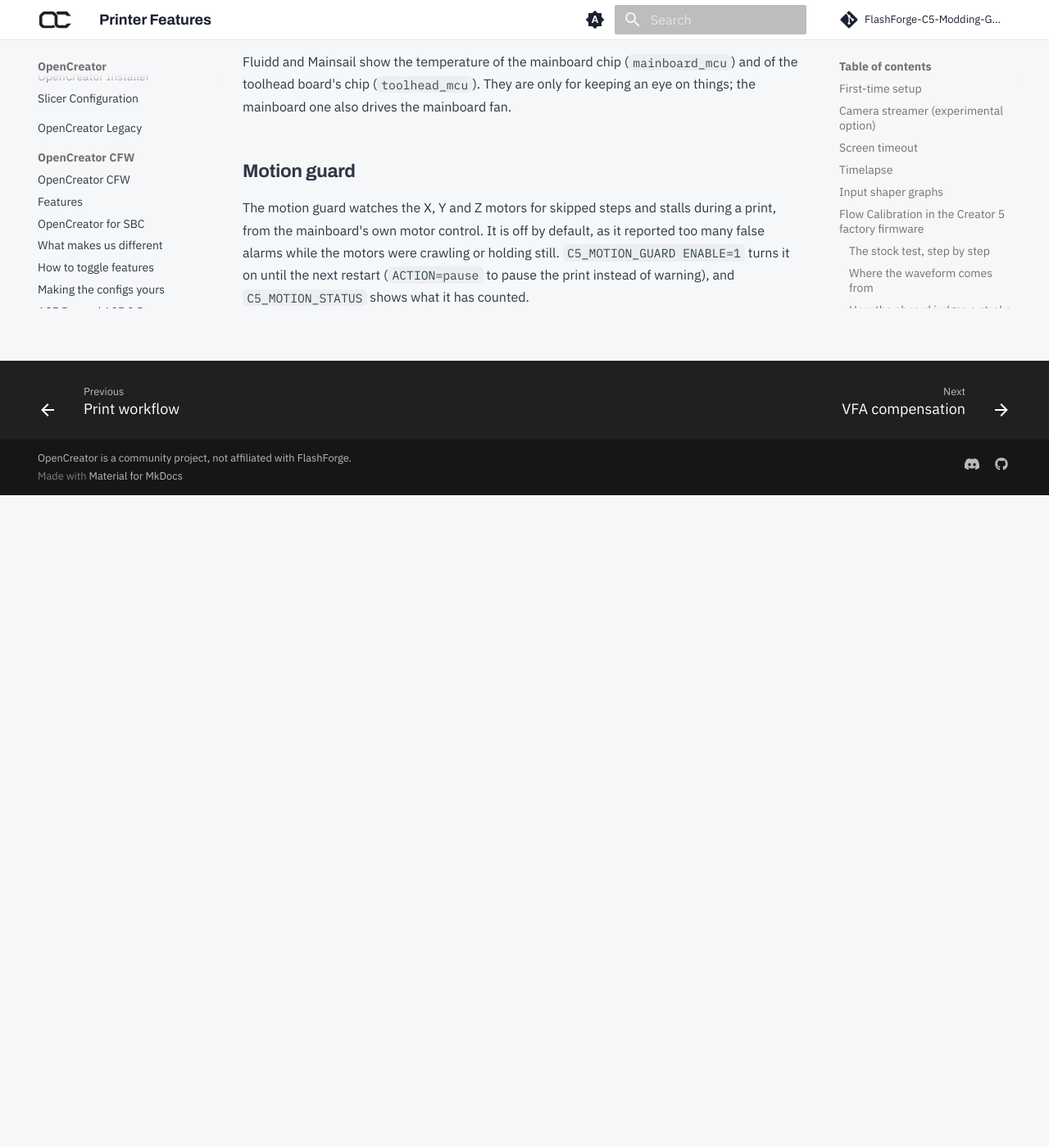
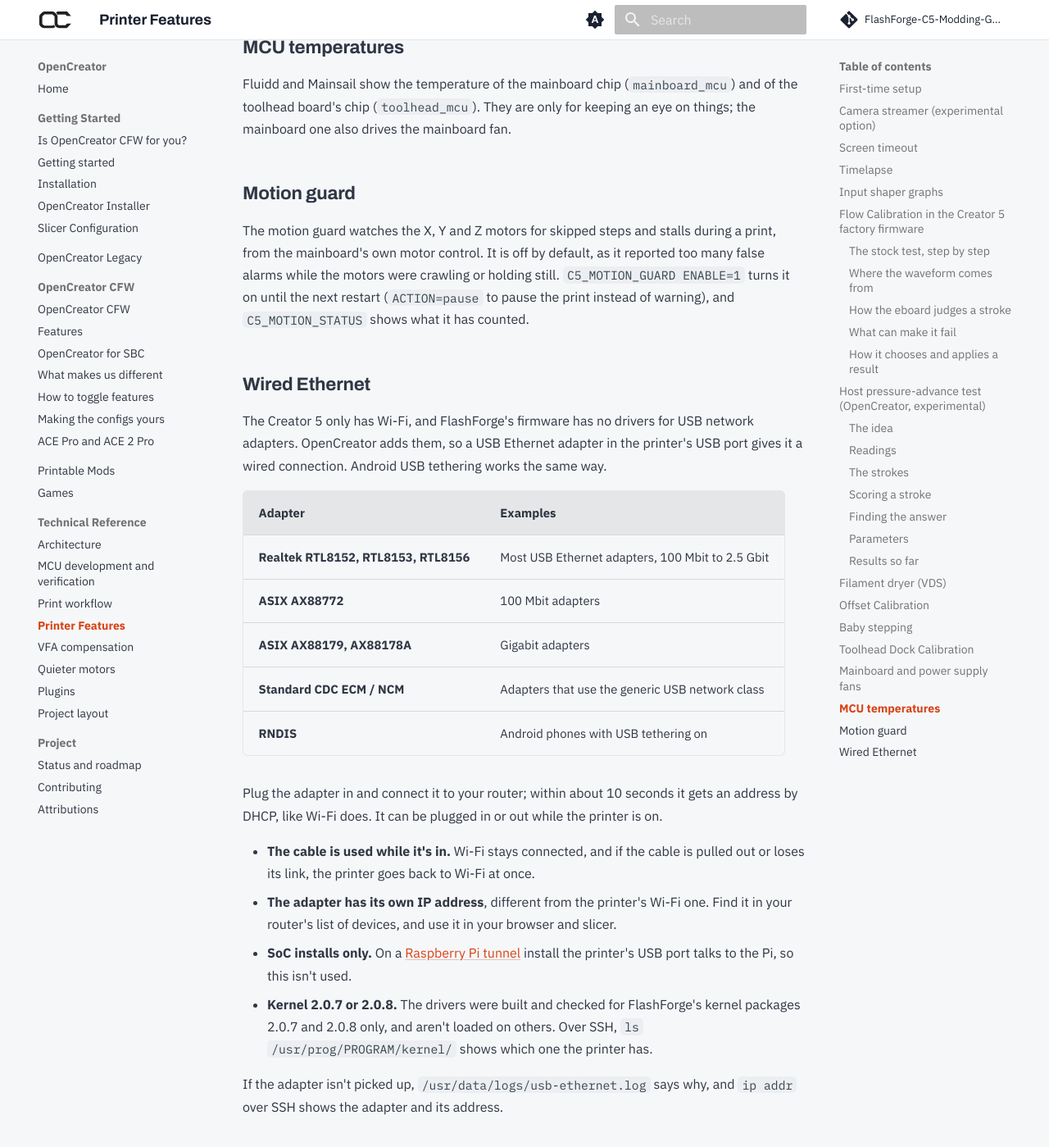
Before and after one commit to FlashForge-C5-Modding-Group/OpenCreator, an MkDocs documentation site: the page built from docs/printer-features.md, in a window 1280 px wide and 1400 px high, scrolled down 16115 px. Shown: the whole window at 82% size. Built offline with MkDocs 1.6.1 and Material for MkDocs 9.7.7, drawn with Linux system fonts in a browser that asks for light colours; comment, search, counter and statistics services are not loaded; before the commit the page ends 16719 px from its top, so only the background shows below that; some of the changed text lies outside the part shown.

Commit message:
docs: wired Ethernet with a USB adapter

````diff
--- a/docs/printer-features.md
+++ b/docs/printer-features.md
@@ -63,7 +63,8 @@ then restart the printer:
 streamer: ustreamer
 ```
 
-Switching to ustreamer needs Wi-Fi.
+Switching to ustreamer needs an internet connection, over Wi-Fi or [wired Ethernet](#wired-ethernet):
+the printer downloads it the first time.
 
 `streamer: mjpg_streamer` switches back. The camera keeps the same port, addresses
 and colour settings, so Fluidd, Mainsail and Timelapse need no changes. If ustreamer
@@ -600,3 +601,33 @@ as it reported too many false alarms while the motors were crawling or
 holding still. `C5_MOTION_GUARD ENABLE=1` turns it on until the next restart
 (`ACTION=pause` to pause the print instead of warning), and
 `C5_MOTION_STATUS` shows what it has counted.
+
+## Wired Ethernet
+
+The Creator 5 only has Wi-Fi, and FlashForge's firmware has no drivers for USB network
+adapters. OpenCreator adds them, so a USB Ethernet adapter in the printer's USB port
+gives it a wired connection. Android USB tethering works the same way.
+
+| Adapter | Examples |
+|---|---|
+| Realtek RTL8152, RTL8153, RTL8156 | Most USB Ethernet adapters, 100 Mbit to 2.5 Gbit |
+| ASIX AX88772 | 100 Mbit adapters |
+| ASIX AX88179, AX88178A | Gigabit adapters |
+| Standard CDC ECM / NCM | Adapters that use the generic USB network class |
+| RNDIS | Android phones with USB tethering on |
+
+Plug the adapter in and connect it to your router; within about 10 seconds it gets an
+address by DHCP, like Wi-Fi does. It can be plugged in or out while the printer is on.
+
+- **The cable is used while it's in.** Wi-Fi stays connected, and if the cable is
+  pulled out or loses its link, the printer goes back to Wi-Fi at once.
+- **The adapter has its own IP address**, different from the printer's Wi-Fi one.
+  Find it in your router's list of devices, and use it in your browser and slicer.
+- **SoC installs only.** On a [Raspberry Pi tunnel](rpi-klipper.md) install the
+  printer's USB port talks to the Pi, so this isn't used.
+- **Kernel 2.0.7 or 2.0.8.** The drivers were built and checked for FlashForge's kernel
+  packages 2.0.7 and 2.0.8 only, and aren't loaded on others. Over SSH,
+  `ls /usr/prog/PROGRAM/kernel/` shows which one the printer has.
+
+If the adapter isn't picked up, `/usr/data/logs/usb-ethernet.log` says why, and
+`ip addr` over SSH shows the adapter and its address.
````
Also changed, not shown: docs/cfwfeatures.md (+1 -0 lines), docs/index.md (+2 -1 lines).
